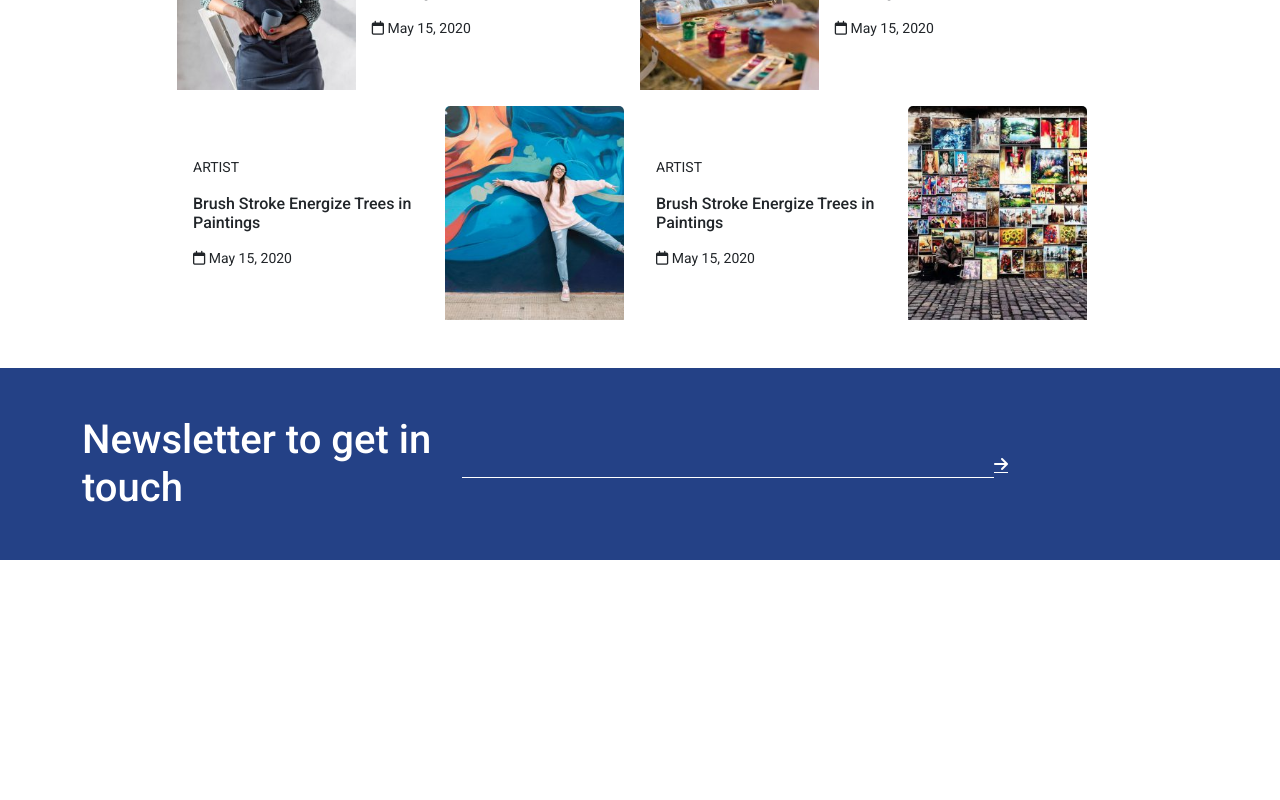
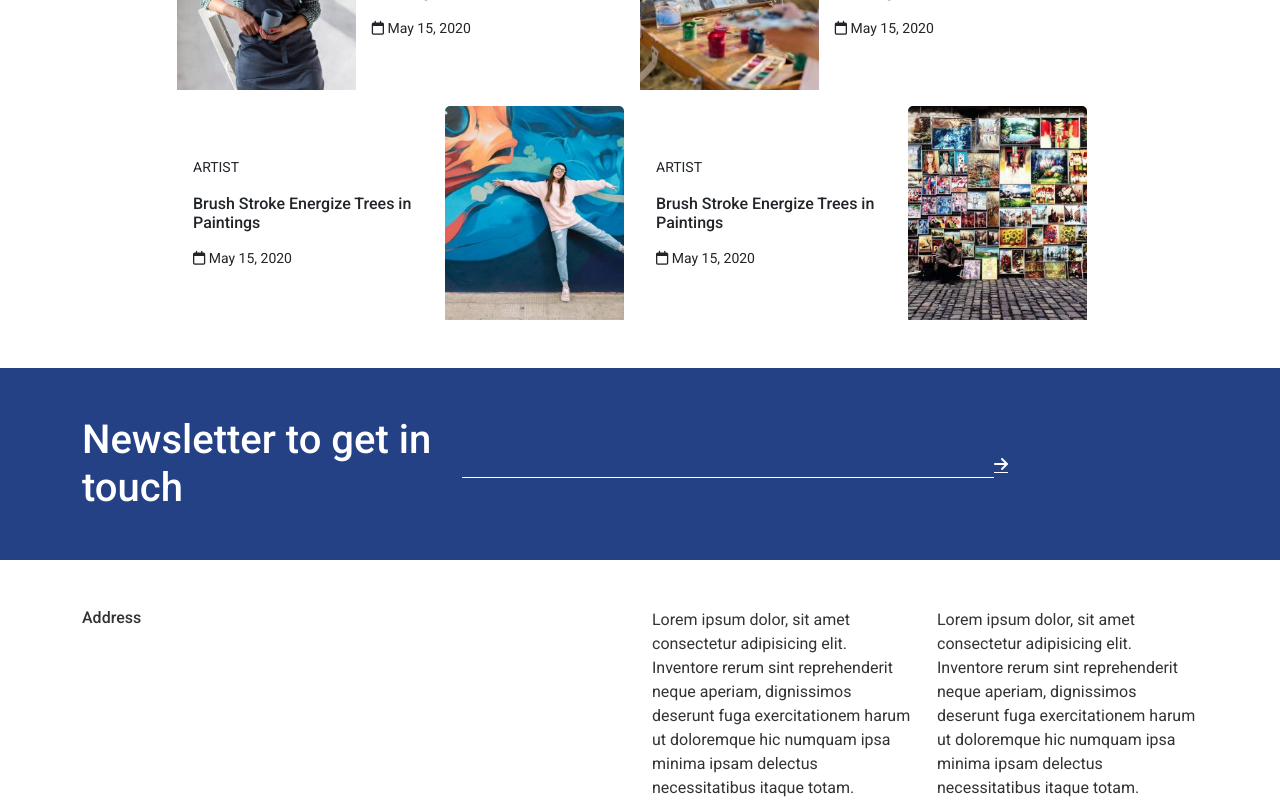
Before and after one commit to LorenzoMonteforte92/proj-html-vuejs, a Vue app: page / in a window 1280 px wide. Shown: the part 4618-5418 px from the top of the page. Before the commit the page ends 5226 px from the top, so only its background shows below. Built offline with nearby package versions, Linux system fonts and the light colour scheme; a web font is replaced by a local one.

Commit message:
feat: footer start

```diff
--- a/src/App.vue
+++ b/src/App.vue
@@ -9,7 +9,8 @@ import AppTestimonials from './components/AppTestimonials.vue';
 import AppCourses from './components/AppCourses.vue';
 import AppBlog from './components/AppBlog.vue';
 import AppEvents from './components/AppEvents.vue';
-import AppNewsletter from './components/AppNewsletter.vue';;
+import AppNewsletter from './components/AppNewsletter.vue';
+import AppFooter from './components/AppFooter.vue';
 
 export default {
   components: {
@@ -23,6 +24,7 @@ export default {
     AppBlog,
     AppEvents,
     AppNewsletter,
+    AppFooter
 
   },
 
@@ -53,7 +55,63 @@ export default {
          {
           title: 'Shop'
          },
+      ],
+
+      addressLinks:[
+          {
+          title: '382 NE 191st St # 87394 Miami 33179-3899'
+         },
+
+         {
+          title: '+1 (305) 547-9909 (9am - 5pm EST, Monday-Friday)'
+         },
+
+         {
+          title: 'support@maxcoach.com'
+         },
+      ],
+
+      exploreLinks:[
+          {
+          title: 'Start here'
+         },
+
+         {
+          title: 'Success Story'
+         },
+
+         {
+          title: 'Blog'
+         },
+
+         {
+          title: 'Courses'
+         },
+
+         {
+          title: 'Contact Us'
+         },
+      ],
+
+      informationLinks:[
+          {
+          title: 'Membership'
+         },
+
+         {
+          title: 'Purchase Guide'
+         },
+
+         {
+          title: 'Privacy policy'
+         },
+
+         {
+          title: 'Term of service'
+         },
+
       ]
+
     };
   },
 
@@ -79,6 +137,7 @@ export default {
     <AppEvents></AppEvents>
     <AppNewsletter></AppNewsletter>
   </main>
+  <AppFooter :address="addressLinks" :explore="exploreLinks" :information="informationLinks"></AppFooter>
 </template>
 
 <style lang="scss">
--- /dev/null
+++ b/src/components/AppFooter.vue
@@ -0,0 +1,44 @@
+<script>
+    export default {
+        name: 'AppFooter',
+        props: ['address'],
+        props: ['explore'],
+        props: ['information'],
+
+        data(){
+            return{
+
+            }
+        },
+        methods: {
+
+            }
+        }
+
+
+
+</script>
+
+<template>
+    <div class="container">
+        <div class="row">
+            <div class="col-3">
+                <h6>Address</h6>
+                <ul class="p-0"  >
+                    <li v-for="singleAddress in address" ><a href="#">{{ singleAddress.title }}</a></li>
+                </ul>
+            </div>
+            <div class="col-3">
+                <ul class="p-0"  >
+                    <li v-for="singleExplore in explore" ><a href="#">{{ singleExplore.title }}</a></li>
+                </ul>
+            </div>
+            <div class="col-3">Lorem ipsum dolor, sit amet consectetur adipisicing elit. Inventore rerum sint reprehenderit neque aperiam, dignissimos deserunt fuga exercitationem harum ut doloremque hic numquam ipsa minima ipsam delectus necessitatibus itaque totam.</div>
+            <div class="col-3">Lorem ipsum dolor, sit amet consectetur adipisicing elit. Inventore rerum sint reprehenderit neque aperiam, dignissimos deserunt fuga exercitationem harum ut doloremque hic numquam ipsa minima ipsam delectus necessitatibus itaque totam.</div>
+        </div>
+    </div>
+</template>
+
+<style scoped lang="scss">
+
+</style>
```
